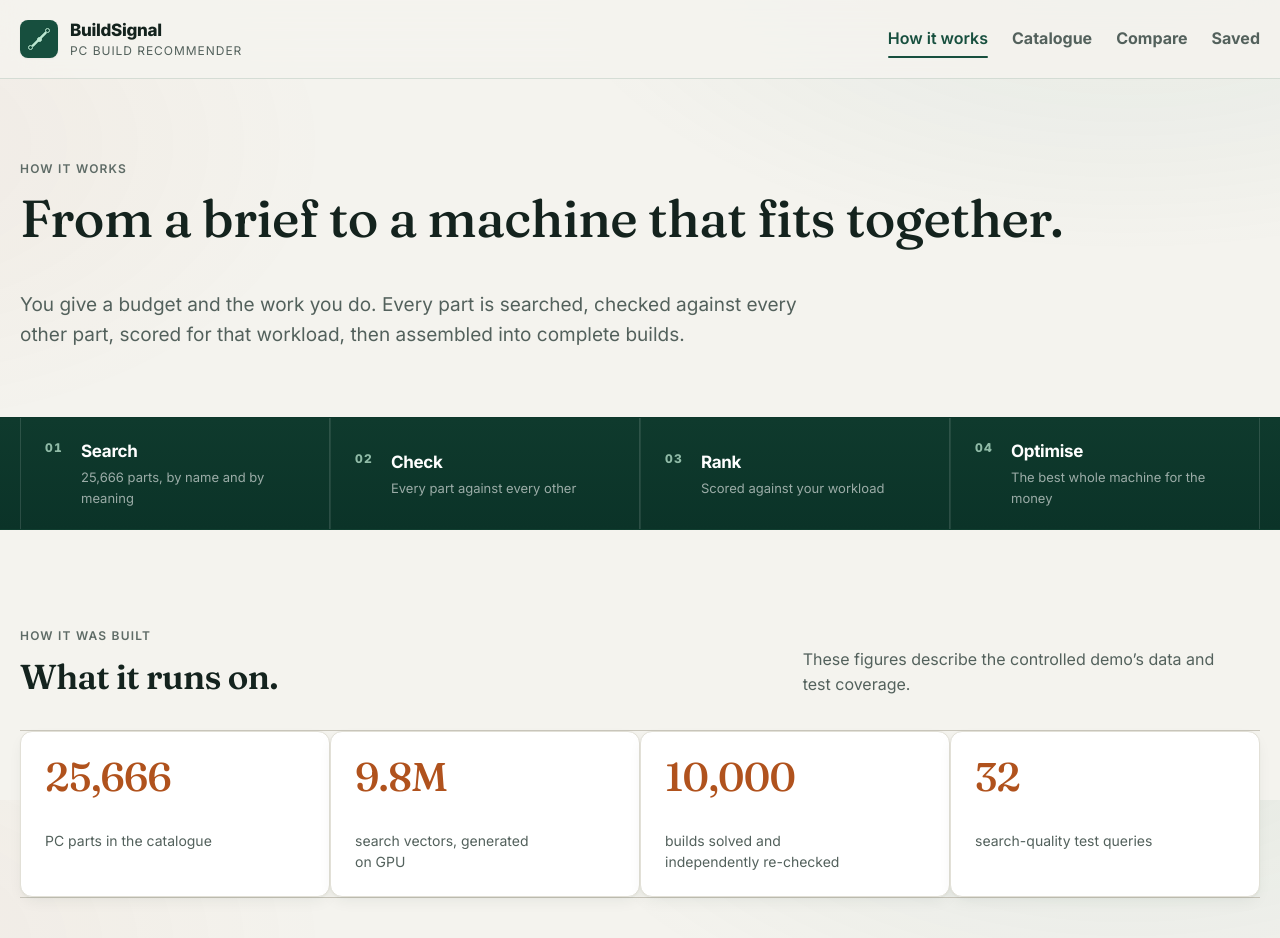
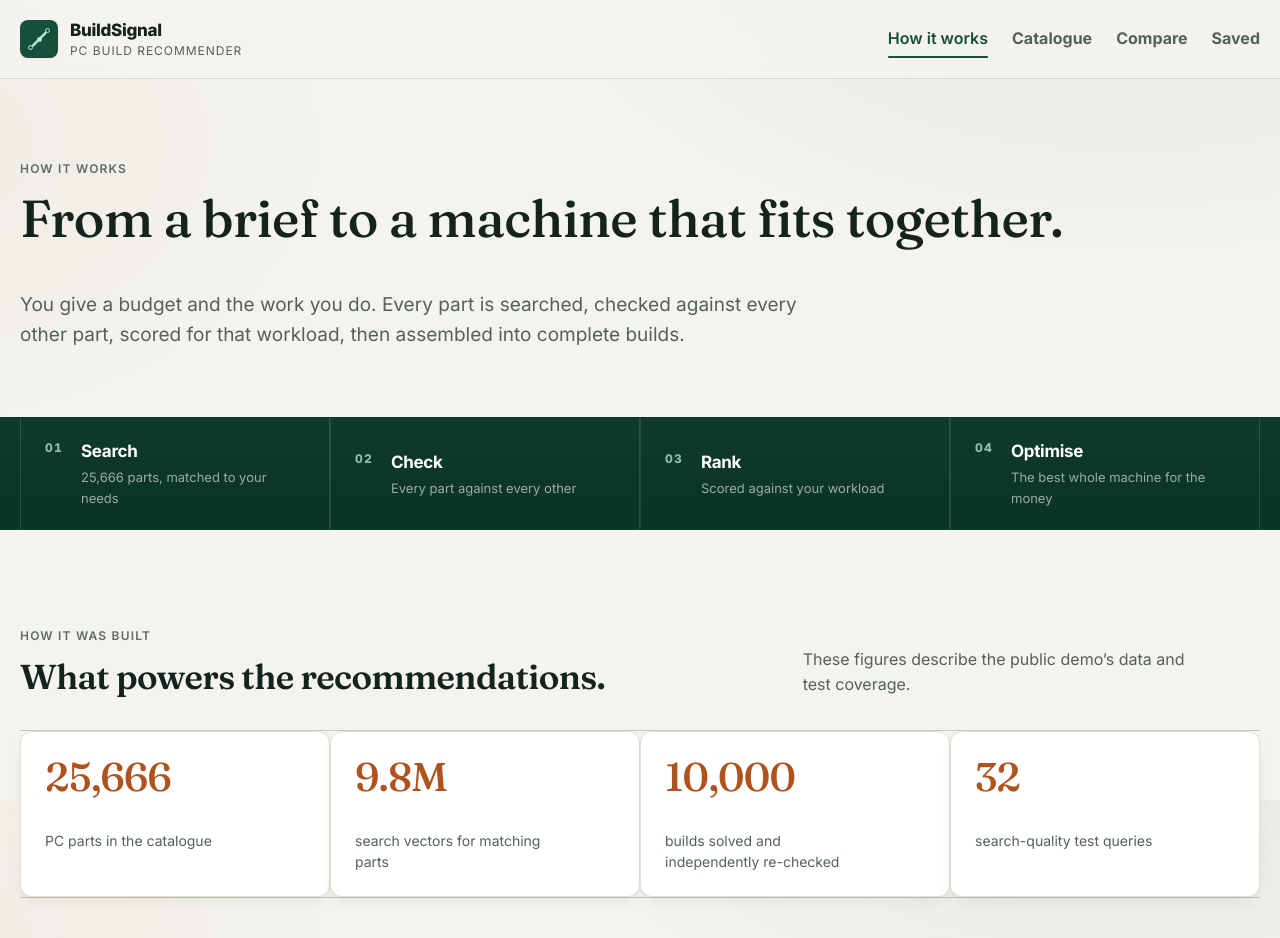
Before and after one commit to rexkoh425/PC-Parts-Recommender, a Next.js app in the folder apps/web/: page /how-it-works in a window 1280 px wide. Shown: the top 938 px of the page. Built offline with nearby package versions, Linux system fonts and the light colour scheme; no server answers.

Commit message:
fix(web): clarify recommendation method copy

```diff
--- a/apps/web/app/how-it-works/page.tsx
+++ b/apps/web/app/how-it-works/page.tsx
@@ -16,7 +16,7 @@ const faqs = [
   },
   {
     q: "Why is the memory so expensive?",
-    a: "Memory makers moved production capacity to HBM for AI datacentres through 2025 and 2026. DDR5 is up roughly four times on late-2025 prices and NAND storage roughly double. A 32 GB kit that cost under $90 now runs closer to $390, which is why RAM and storage can exceed the cost of the processor.",
+    a: "This public demo uses a fixed August 2026 price snapshot, when memory and storage were unusually expensive. That is why RAM and storage can cost more than the processor in some sample builds.",
   },
   {
     q: "Can I buy a build from here?",
@@ -50,7 +50,7 @@ export default function HowItWorksPage() {
 
       <section className="method-strip" aria-label="How recommendations are generated">
         <div className="shell method-strip__inner">
-          <div><span>01</span><strong>Search</strong><small>25,666 parts, by name and by meaning</small></div>
+          <div><span>01</span><strong>Search</strong><small>25,666 parts, matched to your needs</small></div>
           <div><span>02</span><strong>Check</strong><small>Every part against every other</small></div>
           <div><span>03</span><strong>Rank</strong><small>Scored against your workload</small></div>
           <div><span>04</span><strong>Optimise</strong><small>The best whole machine for the money</small></div>
@@ -61,10 +61,10 @@ export default function HowItWorksPage() {
         <div className="evidence-section__heading">
           <div>
             <p className="eyebrow">How it was built</p>
-            <h2 id="evidence-title">What it runs on.</h2>
+            <h2 id="evidence-title">What powers the recommendations.</h2>
           </div>
           <p>
-            These figures describe the controlled demo’s data and test coverage.
+            These figures describe the public demo’s data and test coverage.
           </p>
         </div>
         <div className="evidence-stat-grid">
@@ -74,7 +74,7 @@ export default function HowItWorksPage() {
           </article>
           <article>
             <strong>9.8M</strong>
-            <span>search vectors, generated on GPU</span>
+            <span>search vectors for matching parts</span>
           </article>
           <article>
             <strong>10,000</strong>
--- a/apps/web/app/page.tsx
+++ b/apps/web/app/page.tsx
@@ -52,7 +52,7 @@ export default function HomePage() {
 
       <section className="method-strip" id="method" aria-label="How recommendations are generated">
         <div className="shell method-strip__inner">
-          <div><span>01</span><strong>Search</strong><small>25,666 parts, by name and by meaning</small></div>
+          <div><span>01</span><strong>Search</strong><small>25,666 parts, matched to your needs</small></div>
           <div><span>02</span><strong>Check</strong><small>Every part against every other</small></div>
           <div><span>03</span><strong>Rank</strong><small>Scored against your workload</small></div>
           <div><span>04</span><strong>Optimise</strong><small>The best whole machine for the money</small></div>
```
